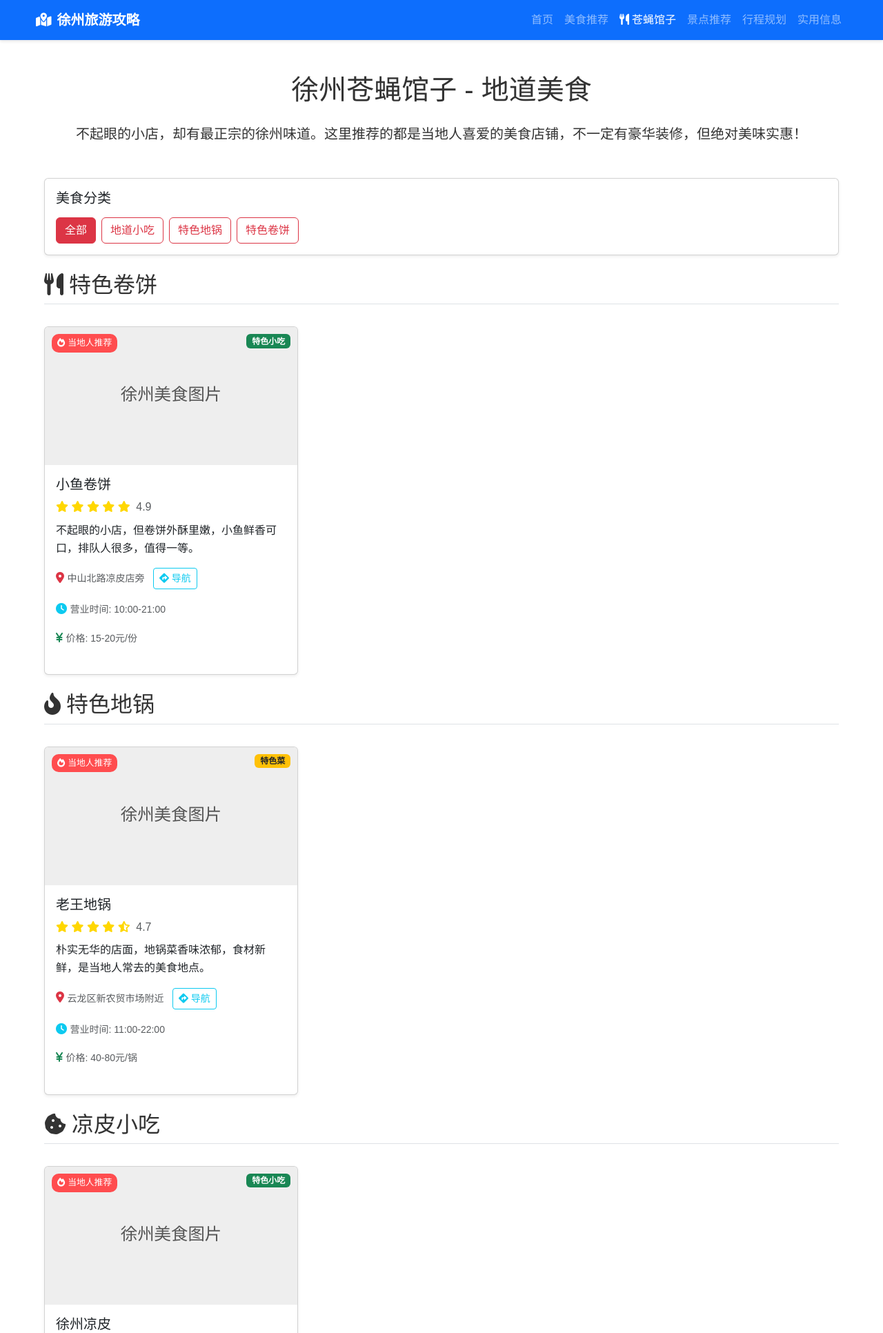
After one commit to ShiXiangYu1/Xuzhou_Tourism_Guide, a Flask app: page /local_food in a window 1280 px wide. The commit adds this page. Shown: the top 1932 px of the page at 69% size. Run offline with Flask 3, Linux system fonts and the light colour scheme.

Commit message:
提交你的代码

```diff
--- a/app/routes.py
+++ b/app/routes.py
@@ -34,6 +34,19 @@ def food():
     return render_template('food.html', title='徐州美食推荐')
 
 
+@main_bp.route('/local_food')
+def local_food():
+    """
+    苍蝇馆子 - 地道美食页面
+
+    Returns:
+        渲染后的地道美食页面模板
+    """
+    from app.services import get_local_food_spots
+    local_foods = get_local_food_spots()
+    return render_template('local_food.html', title='徐州苍蝇馆子 - 地道美食', local_foods=local_foods)
+
+
 @main_bp.route('/attractions')
 def attractions():
     """
--- a/app/services.py
+++ b/app/services.py
@@ -17,6 +17,19 @@ def get_all_foods():
         list: 所有美食项目的列表
     """
     return [food.to_dict() for food in FOOD_DATA]
+
+
+def get_local_food_spots():
+    """
+    获取当地特色小吃和苍蝇馆子
+
+    Returns:
+        list: 符合条件的当地小吃店列表
+    """
+    local_spots = [food.to_dict() for food in FOOD_DATA
+                  if food.name in ["小鱼卷饼", "老王地锅", "徐州凉皮"]
+                  or "特色小吃" in food.category]
+    return local_spots
 
 
 def get_food_by_category(category):
--- a/app/templates/base.html
+++ b/app/templates/base.html
@@ -31,6 +31,12 @@
                     <li class="nav-item">
                         <a class="nav-link {% if request.path == url_for('main.food') %}active{% endif %}"
                            href="{{ url_for('main.food') }}">美食推荐</a>
+                    </li>
+                    <li class="nav-item">
+                        <a class="nav-link {% if request.path == url_for('main.local_food') %}active{% endif %}"
+                           href="{{ url_for('main.local_food') }}">
+                           <i class="fas fa-utensils me-1"></i>苍蝇馆子
+                        </a>
                     </li>
                     <li class="nav-item">
                         <a class="nav-link {% if request.path == url_for('main.attractions') %}active{% endif %}"
--- /dev/null
+++ b/app/templates/local_food.html
@@ -0,0 +1,224 @@
+{% extends "base.html" %}
+
+{% block title %}徐州苍蝇馆子 - 地道美食{% endblock %}
+
+{% block extra_css %}
+<style>
+    .rating {
+        color: gold;
+    }
+    .food-card {
+        transition: transform 0.3s;
+        height: 100%;
+    }
+    .food-card:hover {
+        transform: translateY(-5px);
+        box-shadow: 0 10px 20px rgba(0,0,0,0.1);
+    }
+    .food-img {
+        height: 200px;
+        object-fit: cover;
+    }
+    .category-badge {
+        position: absolute;
+        top: 10px;
+        right: 10px;
+    }
+    .location-btn {
+        position: absolute;
+        bottom: 10px;
+        right: 10px;
+    }
+    .authentic-badge {
+        position: absolute;
+        top: 10px;
+        left: 10px;
+        background-color: #ff4d4f;
+        color: white;
+        padding: 3px 8px;
+        border-radius: 10px;
+        font-size: 0.8rem;
+    }
+</style>
+{% endblock %}
+
+{% block content %}
+<div class="container">
+    <h1 class="my-4 text-center">徐州苍蝇馆子 - 地道美食</h1>
+    <p class="lead text-center mb-5">不起眼的小店，却有最正宗的徐州味道。这里推荐的都是当地人喜爱的美食店铺，不一定有豪华装修，但绝对美味实惠！</p>
+
+    <!-- 美食分类 -->
+    <div class="mb-4">
+        <div class="card">
+            <div class="card-body">
+                <h5 class="card-title mb-3">美食分类</h5>
+                <div class="d-flex flex-wrap gap-2">
+                    <button class="btn btn-outline-danger active filter-btn" data-category="all">全部</button>
+                    <button class="btn btn-outline-danger filter-btn" data-category="小吃">地道小吃</button>
+                    <button class="btn btn-outline-danger filter-btn" data-category="地锅">特色地锅</button>
+                    <button class="btn btn-outline-danger filter-btn" data-category="卷饼">特色卷饼</button>
+                </div>
+            </div>
+        </div>
+    </div>
+
+    <div class="row" id="food-container">
+        <!-- 特色卷饼 -->
+        <div class="col-12 mb-4">
+            <h2 class="border-bottom pb-2"><i class="fas fa-utensils me-2"></i>特色卷饼</h2>
+        </div>
+
+        <div class="col-md-6 col-lg-4 mb-4 food-item" data-category="卷饼">
+            <div class="card food-card">
+                <span class="badge bg-success category-badge">特色小吃</span>
+                <span class="authentic-badge"><i class="fas fa-fire me-1"></i>当地人推荐</span>
+                <img src="{{ url_for('static', filename='img/placeholder.svg') }}" class="card-img-top food-img" alt="小鱼卷饼">
+                <div class="card-body">
+                    <h5 class="card-title">小鱼卷饼</h5>
+                    <div class="rating mb-2">
+                        <i class="fas fa-star"></i>
+                        <i class="fas fa-star"></i>
+                        <i class="fas fa-star"></i>
+                        <i class="fas fa-star"></i>
+                        <i class="fas fa-star"></i>
+                        <span class="text-muted ms-1">4.9</span>
+                    </div>
+                    <p class="card-text">不起眼的小店，但卷饼外酥里嫩，小鱼鲜香可口，排队人很多，值得一等。</p>
+                    <p class="card-text"><i class="fas fa-map-marker-alt text-danger"></i> <small class="text-muted">中山北路凉皮店旁</small>
+                        <a href="https://map.baidu.com/search/小鱼卷饼+中山北路凉皮店旁/?querytype=s" class="btn btn-sm btn-outline-info ms-2" target="_blank">
+                            <i class="fas fa-directions"></i> 导航
+                        </a>
+                    </p>
+                    <p class="card-text"><i class="fas fa-clock text-info"></i> <small class="text-muted">营业时间: 10:00-21:00</small></p>
+                    <p class="card-text"><i class="fas fa-yen-sign text-success"></i> <small class="text-muted">价格: 15-20元/份</small></p>
+                </div>
+            </div>
+        </div>
+
+        <!-- 地锅类 -->
+        <div class="col-12 mb-4">
+            <h2 class="border-bottom pb-2"><i class="fas fa-fire-alt me-2"></i>特色地锅</h2>
+        </div>
+
+        <div class="col-md-6 col-lg-4 mb-4 food-item" data-category="地锅">
+            <div class="card food-card">
+                <span class="badge bg-warning text-dark category-badge">特色菜</span>
+                <span class="authentic-badge"><i class="fas fa-fire me-1"></i>当地人推荐</span>
+                <img src="{{ url_for('static', filename='img/placeholder.svg') }}" class="card-img-top food-img" alt="老王地锅">
+                <div class="card-body">
+                    <h5 class="card-title">老王地锅</h5>
+                    <div class="rating mb-2">
+                        <i class="fas fa-star"></i>
+                        <i class="fas fa-star"></i>
+                        <i class="fas fa-star"></i>
+                        <i class="fas fa-star"></i>
+                        <i class="fas fa-star-half-alt"></i>
+                        <span class="text-muted ms-1">4.7</span>
+                    </div>
+                    <p class="card-text">朴实无华的店面，地锅菜香味浓郁，食材新鲜，是当地人常去的美食地点。</p>
+                    <p class="card-text"><i class="fas fa-map-marker-alt text-danger"></i> <small class="text-muted">云龙区新农贸市场附近</small>
+                        <a href="https://map.baidu.com/search/老王地锅+云龙区新农贸市场附近/?querytype=s" class="btn btn-sm btn-outline-info ms-2" target="_blank">
+                            <i class="fas fa-directions"></i> 导航
+                        </a>
+                    </p>
+                    <p class="card-text"><i class="fas fa-clock text-info"></i> <small class="text-muted">营业时间: 11:00-22:00</small></p>
+                    <p class="card-text"><i class="fas fa-yen-sign text-success"></i> <small class="text-muted">价格: 40-80元/锅</small></p>
+                </div>
+            </div>
+        </div>
+
+        <!-- 凉皮类 -->
+        <div class="col-12 mb-4">
+            <h2 class="border-bottom pb-2"><i class="fas fa-cookie-bite me-2"></i>凉皮小吃</h2>
+        </div>
+
+        <div class="col-md-6 col-lg-4 mb-4 food-item" data-category="小吃">
+            <div class="card food-card">
+                <span class="badge bg-success category-badge">特色小吃</span>
+                <span class="authentic-badge"><i class="fas fa-fire me-1"></i>当地人推荐</span>
+                <img src="{{ url_for('static', filename='img/placeholder.svg') }}" class="card-img-top food-img" alt="徐州凉皮">
+                <div class="card-body">
+                    <h5 class="card-title">徐州凉皮</h5>
+                    <div class="rating mb-2">
+                        <i class="fas fa-star"></i>
+                        <i class="fas fa-star"></i>
+                        <i class="fas fa-star"></i>
+                        <i class="fas fa-star"></i>
+                        <i class="fas fa-star-half-alt"></i>
+                        <span class="text-muted ms-1">4.8</span>
+                    </div>
+                    <p class="card-text">劲道爽滑，调料香辣，夏季必备开胃小吃，往里走可以看到排队购买的人群。</p>
+                    <p class="card-text"><i class="fas fa-map-marker-alt text-danger"></i> <small class="text-muted">中山北路小吃街</small>
+                        <a href="https://map.baidu.com/search/徐州凉皮+中山北路小吃街/?querytype=s" class="btn btn-sm btn-outline-info ms-2" target="_blank">
+                            <i class="fas fa-directions"></i> 导航
+                        </a>
+                    </p>
+                    <p class="card-text"><i class="fas fa-clock text-info"></i> <small class="text-muted">营业时间: 10:00-20:00</small></p>
+                    <p class="card-text"><i class="fas fa-yen-sign text-success"></i> <small class="text-muted">价格: 8-15元/份</small></p>
+                </div>
+            </div>
+        </div>
+    </div>
+
+    <!-- 当地人推荐贴士 -->
+    <div class="row mt-4">
+        <div class="col-12">
+            <div class="card bg-light">
+                <div class="card-header bg-danger text-white">
+                    <h5 class="mb-0"><i class="fas fa-lightbulb me-2"></i>当地人推荐贴士</h5>
+                </div>
+                <div class="card-body">
+                    <ul class="list-group list-group-flush">
+                        <li class="list-group-item bg-light">
+                            <i class="fas fa-check-circle text-danger me-2"></i>
+                            <strong>最佳访问时间：</strong>中午11:30-13:00或晚上17:30-19:00是当地人用餐高峰，可以避开这些时间段减少排队
+                        </li>
+                        <li class="list-group-item bg-light">
+                            <i class="fas fa-check-circle text-danger me-2"></i>
+                            <strong>辣度提示：</strong>徐州小吃普遍较辣，点餐时可以指定辣度
+                        </li>
+                        <li class="list-group-item bg-light">
+                            <i class="fas fa-check-circle text-danger me-2"></i>
+                            <strong>实用建议：</strong>小鱼卷饼店排队人多，可以先到附近的凉皮店买凉皮，边吃边等
+                        </li>
+                        <li class="list-group-item bg-light">
+                            <i class="fas fa-check-circle text-danger me-2"></i>
+                            <strong>隐藏菜单：</strong>在老王地锅店，可以向老板要求"特制调料"，是店内不公开的秘制配方
+                        </li>
+                    </ul>
+                </div>
+            </div>
+        </div>
+    </div>
+</div>
+{% endblock %}
+
+{% block extra_js %}
+<script>
+    document.addEventListener('DOMContentLoaded', function() {
+        // 分类筛选功能
+        const filterButtons = document.querySelectorAll('.filter-btn');
+        const foodItems = document.querySelectorAll('.food-item');
+
+        filterButtons.forEach(button => {
+            button.addEventListener('click', function() {
+                // 移除所有按钮的active类
+                filterButtons.forEach(btn => btn.classList.remove('active'));
+                // 为当前按钮添加active类
+                this.classList.add('active');
+
+                const category = this.dataset.category;
+
+                // 显示或隐藏食物项目
+                foodItems.forEach(item => {
+                    if (category === 'all' || item.dataset.category === category) {
+                        item.style.display = 'block';
+                    } else {
+                        item.style.display = 'none';
+                    }
+                });
+            });
+        });
+    });
+</script>
+{% endblock %}
```
Also changed, not shown: app/models.py (+25 -9 lines), app/templates/index.html (+8 -1 lines), app/static/img/laowangdiguo.jpg.svg (added), app/static/img/liangpi.jpg.svg (added), app/static/img/xiaoyujuanbing.jpg (added), app/static/img/xiaoyujuanbing.jpg.svg (added).
